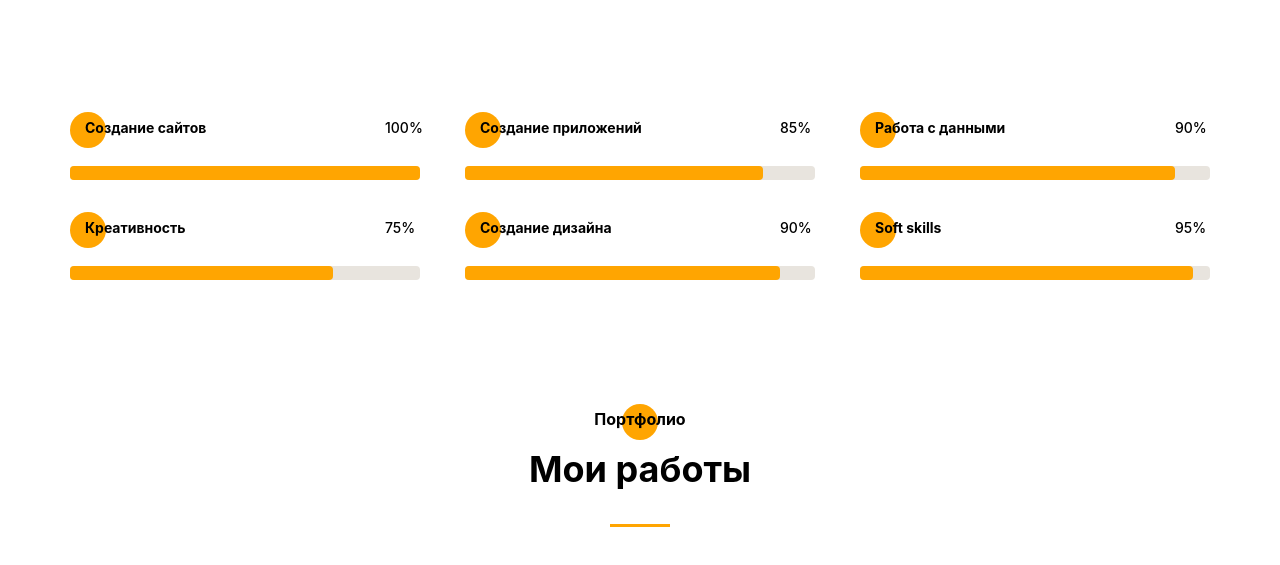
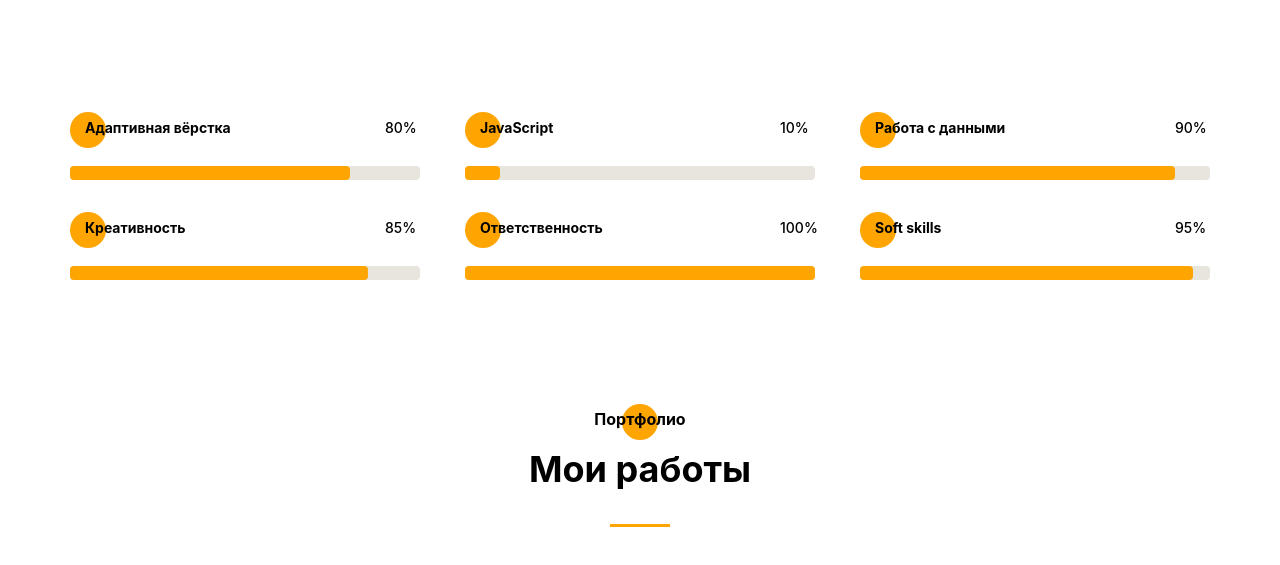
Before and after one commit to Pro-Bloxa/portfolio_starter, a plain HTML site: page index.html in a window 1280 px wide. Shown: the part 2814-3379 px from the top of the page. Drawn offline with Linux system fonts and the light colour scheme; files whose address does not match are found by name.

Commit message:
skills corrected

```diff
--- a/index.html
+++ b/index.html
@@ -328,8 +328,8 @@
         <div class="skills_level">
           <div class="skills_level__block">
             <div class="skills_level__header">
-              <h4 class="title title_fz14 skills_level__title">Создание сайтов</h4>
-              <div class="skills_level__percent">100%</div>
+              <h4 class="title title_fz14 skills_level__title">Адаптивная вёрстка</h4>
+              <div class="skills_level__percent">80%</div>
             </div>
             <div class="skills_level__competence">
               <span></span>
@@ -338,8 +338,8 @@
 
           <div class="skills_level__block">
             <div class="skills_level__header">
-              <h4 class="title title_fz14 skills_level__title">Создание приложений</h4>
-              <div class="skills_level__percent">85%</div>
+              <h4 class="title title_fz14 skills_level__title">JavaScript</h4>
+              <div class="skills_level__percent">10%</div>
             </div>
             <div class="skills_level__competence">
               <span></span>
@@ -359,7 +359,7 @@
           <div class="skills_level__block">
             <div class="skills_level__header">
               <h4 class="title title_fz14 skills_level__title">Креативность</h4>
-              <div class="skills_level__percent">75%</div>
+              <div class="skills_level__percent">85%</div>
             </div>
             <div class="skills_level__competence">
               <span></span>
@@ -368,8 +368,8 @@
 
           <div class="skills_level__block">
             <div class="skills_level__header">
-              <h4 class="title title_fz14 skills_level__title">Создание дизайна</h4>
-              <div class="skills_level__percent">90%</div>
+              <h4 class="title title_fz14 skills_level__title">Ответственность</h4>
+              <div class="skills_level__percent">100%</div>
             </div>
             <div class="skills_level__competence">
               <span></span>
```
